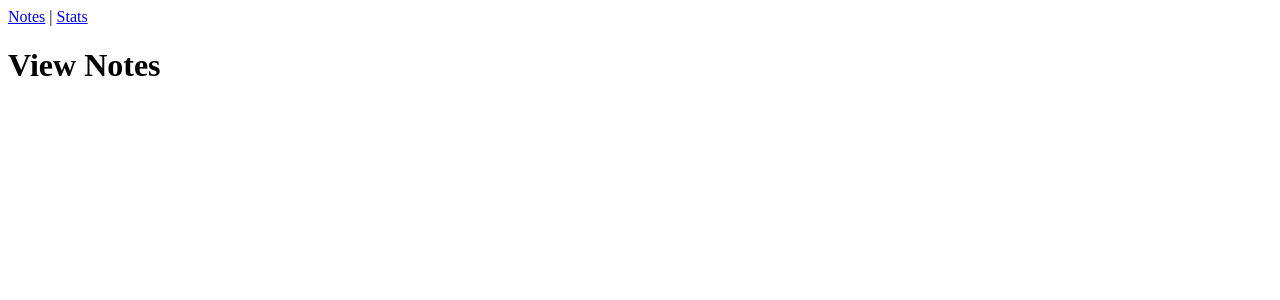
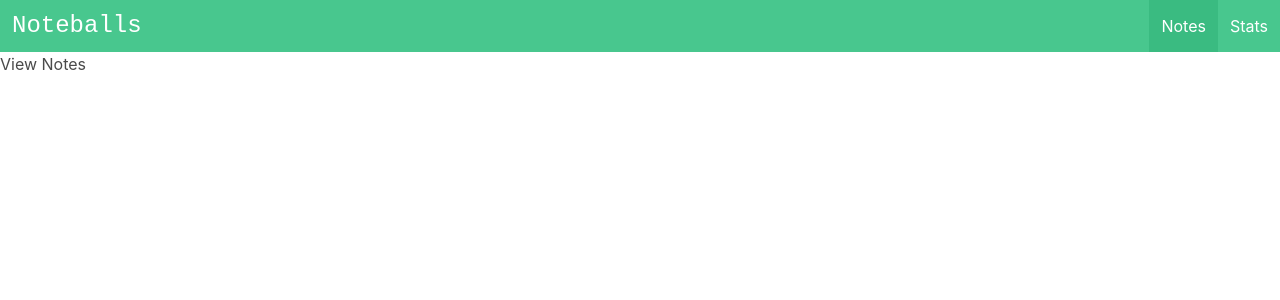
Before and after one commit to coffebean19/vuejs-course-noteballs, a Vue app: page / in a window 1280 px wide. Shown: the top 300 px of the page. Built offline with nearby package versions, Linux system fonts and the light colour scheme.

Commit message:
Section 14p79.

```diff
--- a/package.json
+++ b/package.json
@@ -11,6 +11,7 @@
     "format": "prettier --write src/"
   },
   "dependencies": {
+    "bulma": "^0.9.4",
     "vue": "^3.4.15",
     "vue-router": "^4.2.5"
   },
--- a/src/App.vue
+++ b/src/App.vue
@@ -1,6 +1,14 @@
 <template>
-  <RouterLink to="/">Notes</RouterLink> |
-  <RouterLink to="/stats">Stats</RouterLink>
+  <NavBar />
 
   <RouterView />
 </template>
+
+<script setup>
+/* imports */
+import NavBar from '@/components/layout/NavBar.vue'
+</script>
+
+<style>
+@import 'bulma/css/bulma.min.css';
+</style>
--- /dev/null
+++ b/src/components/layout/NavBar.vue
@@ -0,0 +1,20 @@
+<template>
+  <nav class="navbar is-success" role="navigation" aria-label="main navigation">
+    <div class="navbar-brand">
+      <div class="navbar-item is-size-4 is-family-monospace">Noteballs</div>
+
+      <a role="button" class="navbar-burger" aria-label="menu" aria-expanded="false" data-target="navbarBasicExample">
+        <span aria-hidden="true"></span>
+        <span aria-hidden="true"></span>
+        <span aria-hidden="true"></span>
+      </a>
+    </div>
+
+    <div id="navbarBasicExample" class="navbar-menu">
+      <div class="navbar-end">
+        <RouterLink to="/" class="navbar-item" active-class="is-active">Notes</RouterLink>
+        <RouterLink to="/stats" class="navbar-item" active-class="is-active">Stats</RouterLink>
+      </div>
+    </div>
+  </nav>
+</template>
```
Also changed, not shown: 1 other file (tests, documents, lock files or other folders).
